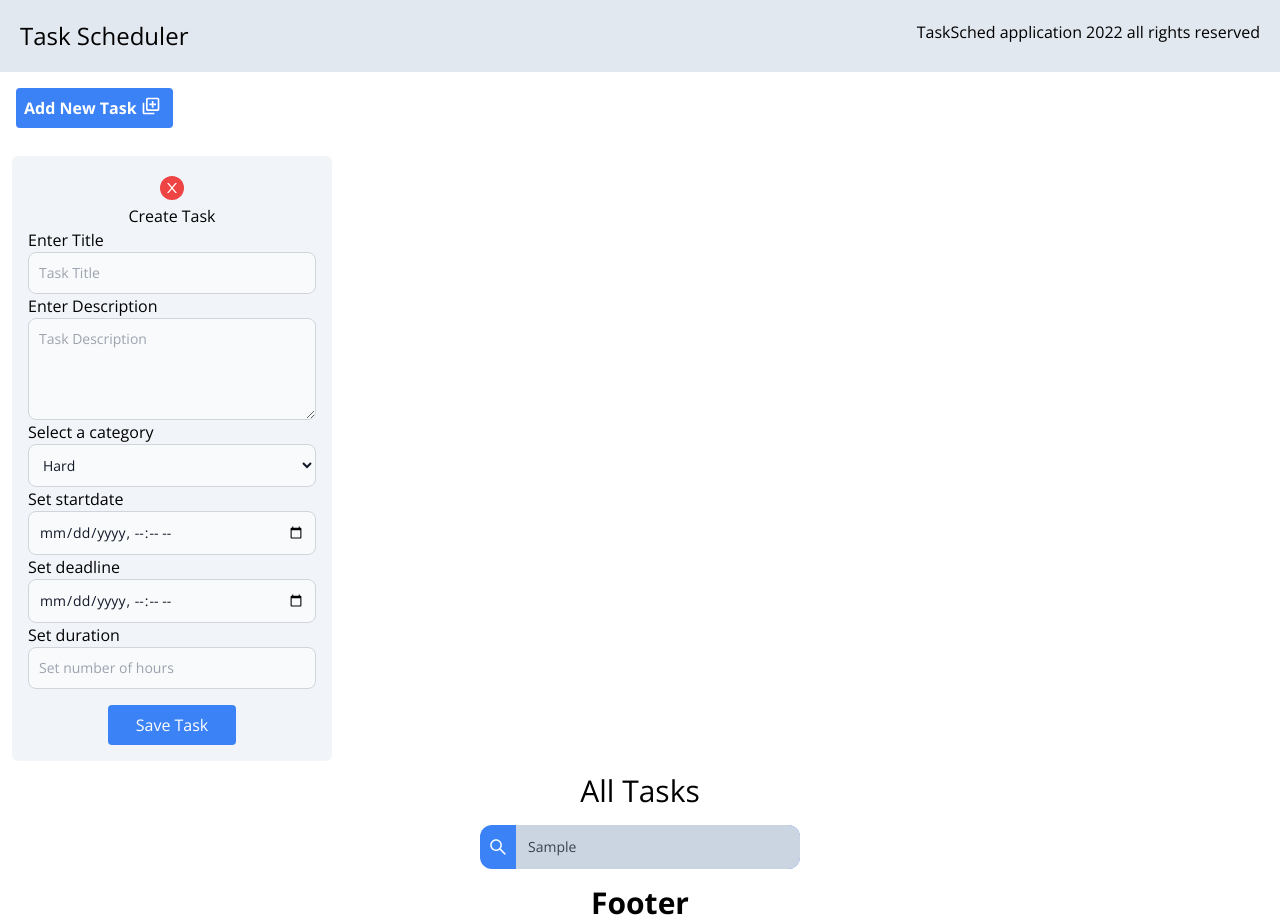
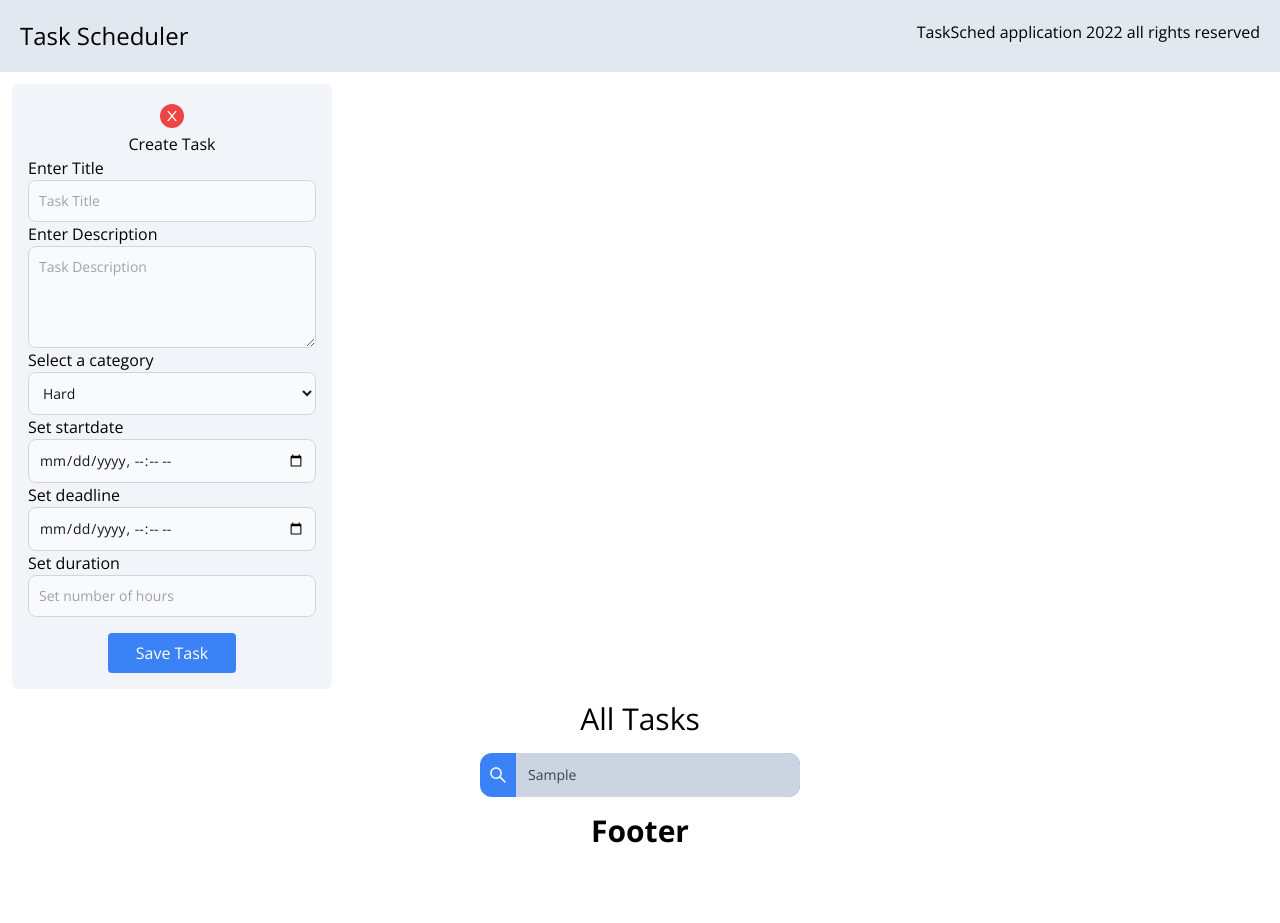
Before and after one commit to JamesTTTT/TaskScheduler, a React (Create React App) app: page / in a window 1280 px wide. Both pictures are taken after typing "Sample" into the empty fields and a click on the button "Add New Task". After the commit the page ends 851 px from the top, so only its background shows below. Built offline with nearby package versions, Linux system fonts and the light colour scheme.

Commit message:
Cleared up the structure of the AddTask by moving taskForm to its own file

```diff
--- a/src/components/AddTask.jsx
+++ b/src/components/AddTask.jsx
@@ -3,6 +3,7 @@ import {BiAddToQueue}from 'react-icons/bi'
 import {AiOutlineClose} from 'react-icons/ai'
 import { useState,useEffect } from 'react'
 import taskManage from '../manage/taskmanager'
+import TaskForm from './TaskForm'
 
 const AddTask = ({loadedTasks, updateTask}) => {
 
@@ -13,6 +14,7 @@ const AddTask = ({loadedTasks, updateTask}) => {
   const [taskTitle, setTaskTitle] = useState("");
   const [taskDescription, setTaskDescription] = useState("");
   const [taskDurartion, setTaskDuration] = useState(0);
+  const [taskStatus, setTaskStatus] = useState("Ongoing")
 
 
   const displayAdd = () =>{
@@ -21,10 +23,6 @@ const AddTask = ({loadedTasks, updateTask}) => {
     } else {
       setShowAdd(true)
     }
-  }
-
-  const dateTransform = (date) =>{
-    return new Date(date.toISOString)
   }
 
   const handleSave = (e) =>{
@@ -38,6 +36,7 @@ const AddTask = ({loadedTasks, updateTask}) => {
       startdate: startDate.toDateString(),
       deadline: deadline.toDateString(),
       duration: taskDurartion,
+      status: taskStatus,
 
     }
 
@@ -57,6 +56,20 @@ const AddTask = ({loadedTasks, updateTask}) => {
 
   return (
       <>
+      {showAdd ? (
+        <TaskForm
+          displayAdd={displayAdd}
+          handleSave={handleSave}
+          setDeadline={setDeadline}
+          setStartDate={setStartDate}
+          setTaskCategory={setTaskCategory}
+          setTaskTitle={setTaskTitle}
+          setTaskDescription={setTaskDescription}
+          setTaskDuration={setTaskDuration}
+        />
+
+    ) :
+
     <div className='p-4'>
         <button
         onClick={displayAdd}
@@ -66,122 +79,7 @@ const AddTask = ({loadedTasks, updateTask}) => {
             <span className='inline-flex text-xl mx-1'><BiAddToQueue/></span>
         </button>
     </div>
-
-    {showAdd ? (
-        <div className='p-3'>
-          <form
-          id='newTask'
-          onSubmit={handleSave}
-          className='bg-slate-100 flex flex-col w-80 items-center rounded-md p-4'>
-            <button
-              onClick={displayAdd}
-              className='m-1 p-1 bg-red-500 text-white rounded-xl'
-              >
-              <AiOutlineClose/>
-            </button>
-            <h1 className='text-l'>Create Task</h1>
-            <div>
-            <label>Enter Title</label>
-            <input
-             type="text"
-             name="title"
-             placeholder="Task Title"
-             onChange={(e)=>{
-              setTaskTitle(e.target.value)
-             }}
-             className='bg-gray-50 border border-gray-300 text-gray-900
-             text-sm rounded-lg block p-2.5 w-72'
-             required
-             />
-            </div>
-
-            <div>
-            <label>Enter Description</label>
-            <textarea
-             type="text"
-             name="description"
-             placeholder="Task Description"
-             rows="4"
-             className='bg-gray-50 border border-gray-300 text-gray-900
-             text-sm rounded-lg block p-2.5 w-72'
-             onChange={(e)=>{
-              setTaskDescription(e.target.value)
-             }}
-             required
-             />
-            </div>
-
-            <div>
-            <label>Select a category</label>
-            <select
-            className='bg-gray-50 border border-gray-300 text-gray-900
-            text-sm rounded-lg block p-2.5 w-72'
-            name="category"
-            id="category"
-            onChange={(e)=>{
-               setTaskCategory(e.target.value)
-            }}
-            >
-              <option value="Hard">Hard</option>
-              <option value="Challeging">Challenging</option>
-              <option value="Intermidate">Intermediate</option>
-              <option value="Easy">Easy</option>
-            </select>
-            </div>
-
-            <div>
-            <label>Set startdate</label>
-            <input
-              type = "datetime-local"
-              id = "startdate"
-              name="startdate"
-              //selected={deadline}
-              onChange={(date) => {setStartDate(dateTransform(date.val()))}}
-              className='bg-gray-50 border border-gray-300 text-gray-900
-              text-sm rounded-lg block p-2.5 w-72'
-              ></input>
-            </div>
-
-            <div>
-            <label>Set deadline</label>
-            <input
-              type = "datetime-local"
-              id = "deadline"
-              name="deadline"
-              //selected={deadline}
-              onChange={(date) => {setDeadline(dateTransform(date.val()))}}
-              className='bg-gray-50 border border-gray-300 text-gray-900
-              text-sm rounded-lg block p-2.5 w-72'
-              ></input>
-            </div>
-
-            <div>
-            <label>Set duration</label>
-            <input
-              type = "number"
-              id = "duration"
-              name="duration"
-              placeholder='Set number of hours'
-              onChange={(e)=>{
-                setTaskDuration(e.target.value)
-              }}
-              className='bg-gray-50 border border-gray-300 text-gray-900
-              text-sm rounded-lg block p-2.5 w-72'
-              ></input>
-            </div>
-
-            <div className='mt-4'>
-            <button
-            type='submit'
-            form='newTask'
-            className='p-2 bg-blue-500 text-white rounded
-            transition ease-in-out delay-50 hover:bg-indigo-500 w-32'>
-              Save Task
-            </button>
-            </div>
-          </form>
-        </div>
-        ) : (" ")}
+}
   </>
 )
 }
--- /dev/null
+++ b/src/components/TaskForm.jsx
@@ -0,0 +1,136 @@
+import React from 'react'
+import {BiAddToQueue}from 'react-icons/bi'
+import {AiOutlineClose} from 'react-icons/ai'
+
+const TaskForm = ({ displayAdd,
+                    handleSave,
+                    setDeadline,
+                    setStartDate,
+                    setTaskCategory,
+                    setTaskTitle,
+                    setTaskDescription,
+                    setTaskDuration }) => {
+
+    const dateTransform = (date) =>{
+        return new Date(date.toISOString)
+    }
+
+    return (
+
+        <div className='p-3'>
+          <form
+          id='newTask'
+          onSubmit={handleSave}
+          className='bg-slate-100 flex flex-col w-80 items-center rounded-md p-4'>
+            <button
+              onClick={displayAdd}
+              className='m-1 p-1 bg-red-500 text-white rounded-xl'
+              >
+              <AiOutlineClose/>
+            </button>
+            <h1 className='text-l'>Create Task</h1>
+            <div>
+            <label>Enter Title</label>
+            <input
+             type="text"
+             name="title"
+             placeholder="Task Title"
+             onChange={(e)=>{
+              setTaskTitle(e.target.value)
+             }}
+             className='bg-gray-50 border border-gray-300 text-gray-900
+             text-sm rounded-lg block p-2.5 w-72'
+             required
+             />
+            </div>
+
+            <div>
+            <label>Enter Description</label>
+            <textarea
+             type="text"
+             name="description"
+             placeholder="Task Description"
+             rows="4"
+             className='bg-gray-50 border border-gray-300 text-gray-900
+             text-sm rounded-lg block p-2.5 w-72'
+             onChange={(e)=>{
+              setTaskDescription(e.target.value)
+             }}
+             required
+             />
+            </div>
+
+            <div>
+            <label>Select a category</label>
+            <select
+            className='bg-gray-50 border border-gray-300 text-gray-900
+            text-sm rounded-lg block p-2.5 w-72'
+            name="category"
+            id="category"
+            onChange={(e)=>{
+               setTaskCategory(e.target.value)
+            }}
+            >
+              <option value="Hard">Hard</option>
+              <option value="Challeging">Challenging</option>
+              <option value="Intermidate">Intermediate</option>
+              <option value="Easy">Easy</option>
+            </select>
+            </div>
+
+            <div>
+            <label>Set startdate</label>
+            <input
+              type = "datetime-local"
+              id = "startdate"
+              name="startdate"
+              //selected={deadline}
+              onChange={(date) => {setStartDate(dateTransform(date.val()))}}
+              className='bg-gray-50 border border-gray-300 text-gray-900
+              text-sm rounded-lg block p-2.5 w-72'
+              ></input>
+            </div>
+
+            <div>
+            <label>Set deadline</label>
+            <input
+              type = "datetime-local"
+              id = "deadline"
+              name="deadline"
+              //selected={deadline}
+              onChange={(date) => {setDeadline(dateTransform(date.val()))}}
+              className='bg-gray-50 border border-gray-300 text-gray-900
+              text-sm rounded-lg block p-2.5 w-72'
+              ></input>
+            </div>
+
+            <div>
+            <label>Set duration</label>
+            <input
+              type = "number"
+              id = "duration"
+              name="duration"
+              placeholder='Set number of hours'
+              onChange={(e)=>{
+                setTaskDuration(e.target.value)
+              }}
+              className='bg-gray-50 border border-gray-300 text-gray-900
+              text-sm rounded-lg block p-2.5 w-72'
+              ></input>
+            </div>
+
+            <div className='mt-4'>
+            <button
+            type='submit'
+            form='newTask'
+            className='p-2 bg-blue-500 text-white rounded
+            transition ease-in-out delay-50 hover:bg-indigo-500 w-32'>
+              Save Task
+            </button>
+            </div>
+          </form>
+        </div>
+      )
+}
+
+export default TaskForm
--- a/src/components/TaskList.jsx
+++ b/src/components/TaskList.jsx
@@ -7,12 +7,21 @@ import Search from './Search'
 const TaskList = ({loadedTasks, updateTask, searchPhrase}) => {
 
     const handleDelete = (id) => {
-        console.log(id)
+        //console.log(id)
         const updatedTaskList = loadedTasks.filter((task) =>{
             return id !== task.id
         })
         updateTask(updatedTaskList)
     }
+
+    // const handleEdit = (id) => {
+    //     console.log(id)
+    //     const taskToEdit = loadedTasks.filter((task) =>{
+    //         return id === task.id
+    //     })
+
+    //     //updateTask(updatedTaskList)
+    // }
 
     const Tasks = () => {
         if (loadedTasks) {
@@ -23,8 +32,7 @@ const TaskList = ({loadedTasks, updateTask, searchPhrase}) => {
             } else if(item.title.toLowerCase().includes(searchPhrase.toLowerCase())) {
                     return item
             }
-        })
-            .map((item, index) => {
+            }).map((item, index) => {
                 return(
                     <div
                     key={index}
@@ -37,6 +45,7 @@ const TaskList = ({loadedTasks, updateTask, searchPhrase}) => {
                             <p>Start: {item.startdate}</p>
                             <p>Deadline: {item.deadline}</p>
                             <p>Duration: {item.duration} hours</p>
+                            <p>Status: {item.status}</p>
                         </div>
 
                         <div className='pt-3 flex justify-end'>
```
Lines whose indentation alone changed are shown as unchanged.
